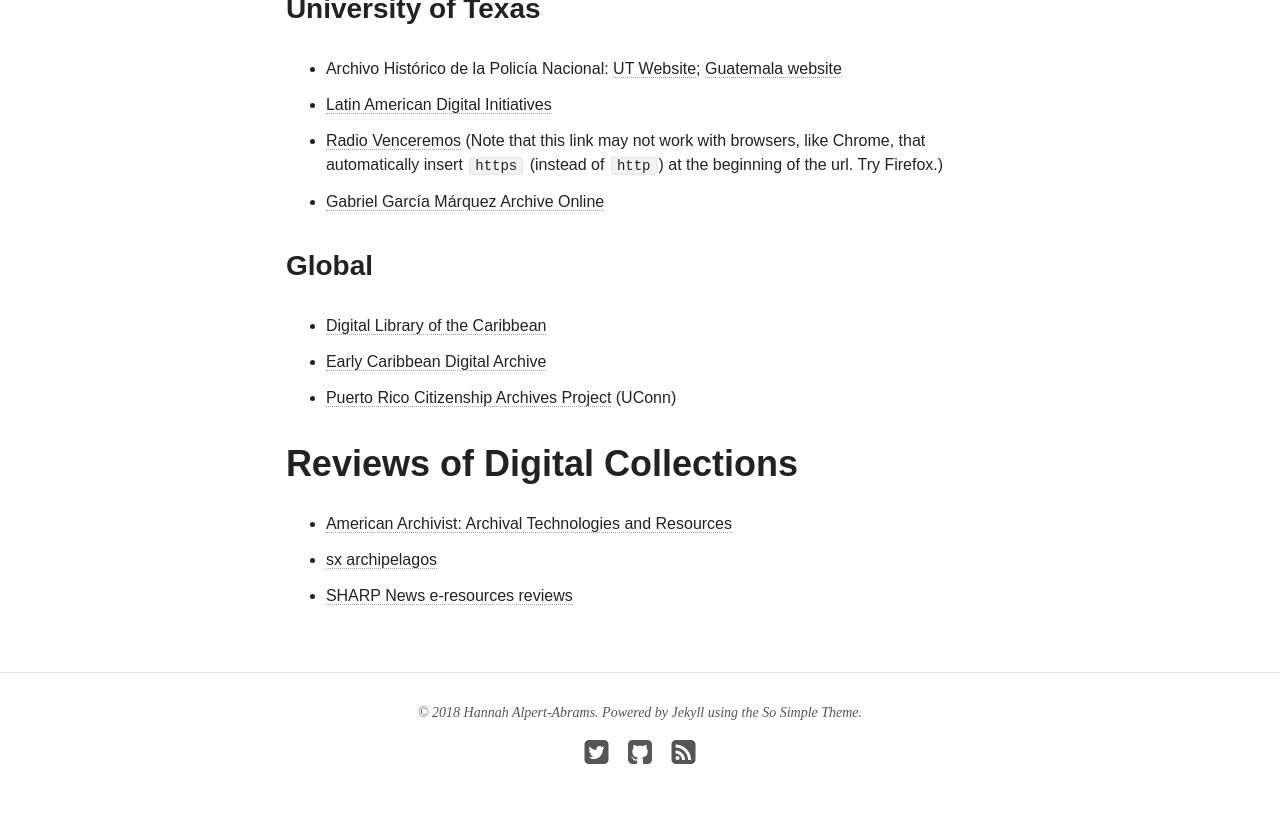
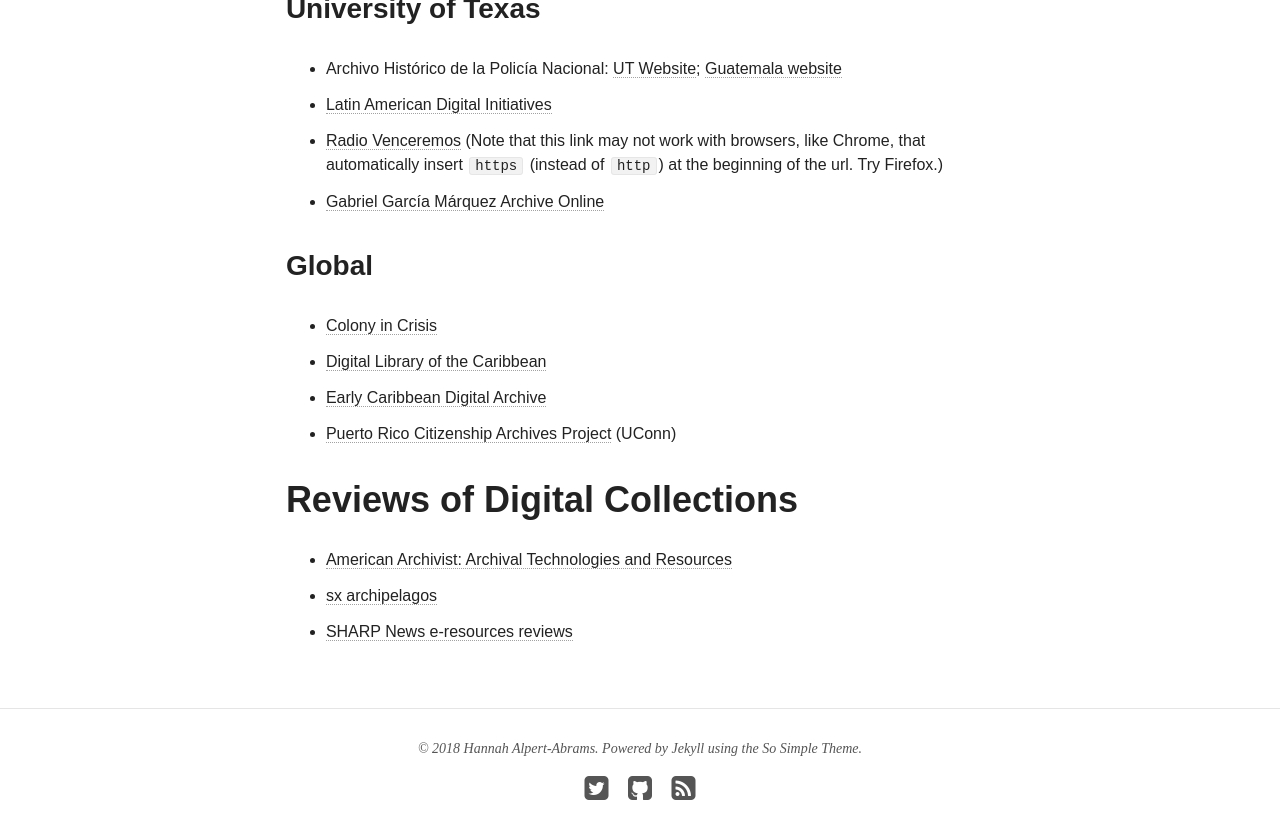
Before and after one commit to pilarvillanueva/criticalarchives, a Jekyll site: the page built from resources/index.md, in a window 1280 px wide and 900 px high, scrolled down 1002 px. Shown: the top 839 px of the window. Built offline with Jekyll 4.4.1, drawn with Linux system fonts in a browser that asks for light colours; nearby versions of some CDN libraries.

Commit message:
updating resources

```diff
--- a/resources/index.md
+++ b/resources/index.md
@@ -20,6 +20,7 @@
 * [Gabriel Garc&iacute;a M&aacute;rquez Archive Online](https://hrc.contentdm.oclc.org/digital/collection/p15878coll51/)
 
 ### Global
+* [Colony in Crisis](https://colonyincrisis.lib.umd.edu/)
 * [Digital Library of the Caribbean](http://www.dloc.com/)
 * [Early Caribbean Digital Archive](https://ecda.northeastern.edu/)
 * [Puerto Rico Citizenship Archives Project](https://scholarscollaborative.org/PuertoRico/) (UConn)
```
